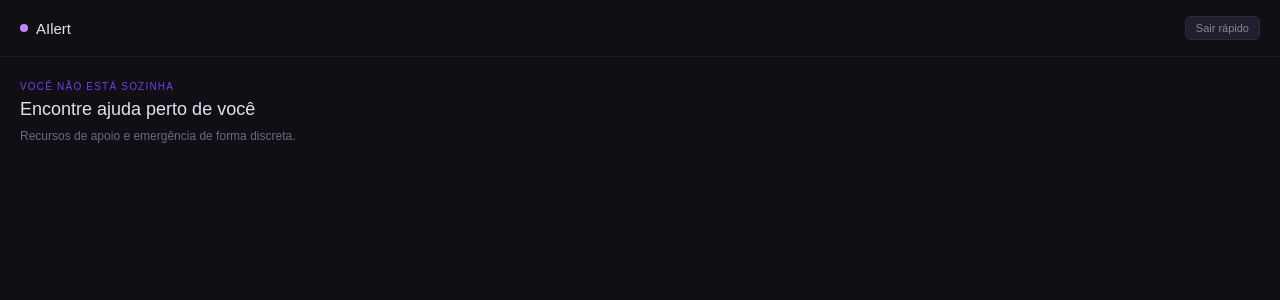
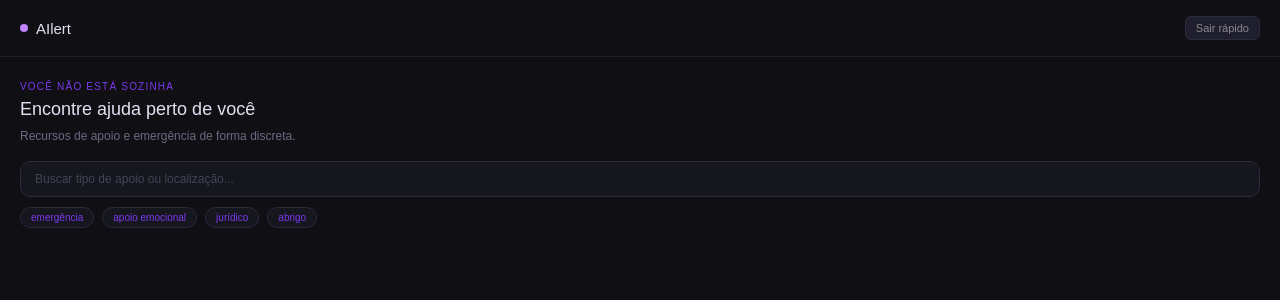
Before and after one commit to Nandsbeltrao/AIlert, a React (Vite) app in the folder ailert-v2/: page / in a window 1280 px wide. Shown: the top 300 px of the page. Built offline with nearby package versions, Linux system fonts and the light colour scheme.

Commit message:
feat: componente Search com input e tags

```diff
--- a/ailert-v2/src/App.tsx
+++ b/ailert-v2/src/App.tsx
@@ -1,5 +1,6 @@
 import Header from './components/header'
 import Hero from './components/Hero'
+import Search from './components/Search'
 
 
 function App() {
@@ -7,6 +8,7 @@ function App() {
     <div className='app'>
       <Header />
       <Hero />
+      <Search />
     </div>
   )
 
--- /dev/null
+++ b/ailert-v2/src/components/Search.tsx
@@ -0,0 +1,18 @@
+function Search() {
+    return(
+        <div className="search-container">
+            <input type="text"
+            placeholder="Buscar tipo de apoio ou localização..."
+             className="search-input"
+              />
+            <div className="search-tags">
+                <span className="tag">emergência</span>
+                <span className="tag">apoio emocional</span>
+                <span className="tag">jurídico</span>
+                <span className="tag">abrigo</span>
+            </div>
+        </div>
+    )
+}
+
+export default Search;
--- a/ailert-v2/src/index.css
+++ b/ailert-v2/src/index.css
@@ -87,3 +87,40 @@ header button {
   color: #6B6B80;
   line-height: 1.5;
 }
+
+.search-container {
+  padding: 0 20px 16px;
+}
+
+.search-input {
+  width: 100%;
+  background: #16161F;
+  border: 0.5px solid #2a2a3a;
+  border-radius: 10px;
+  padding: 10px 14px;
+  font-size: 12px;
+  color: #E2E0F0;
+  font-family: 'Arial', sans-serif;
+  outline: none;
+}
+
+.search-input::placeholder {
+  color: #444455;
+}
+
+.search-tags {
+  display: flex;
+  gap: 8px;
+  margin-top: 10px;
+  flex-wrap: wrap;
+}
+
+.tag {
+  background: #16161F;
+  border: 0.5px solid #2a2a3a;
+  border-radius: 20px;
+  padding: 4px 10px;
+  font-size: 10px;
+  color: #7C3AED;
+  cursor: pointer;
+}
```
